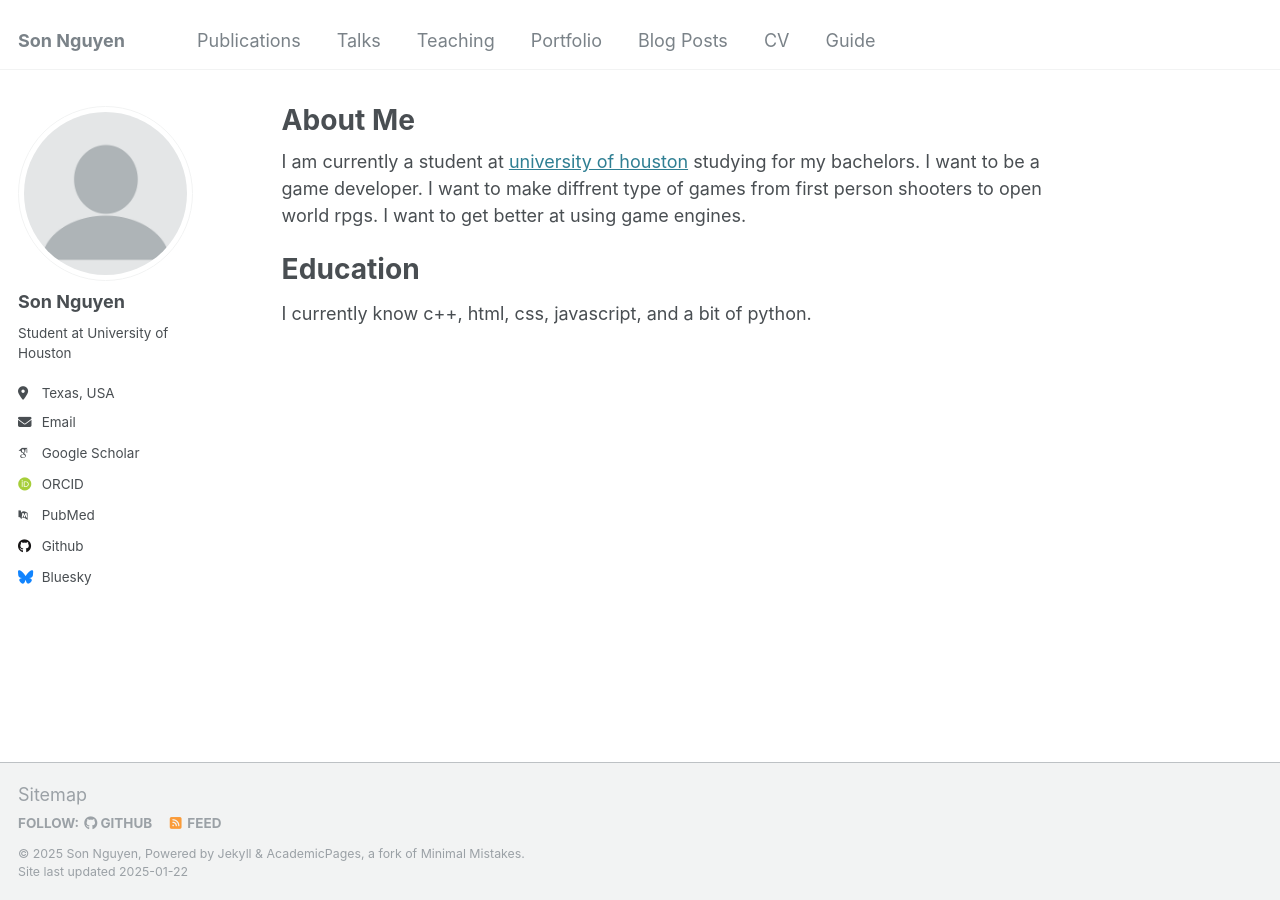
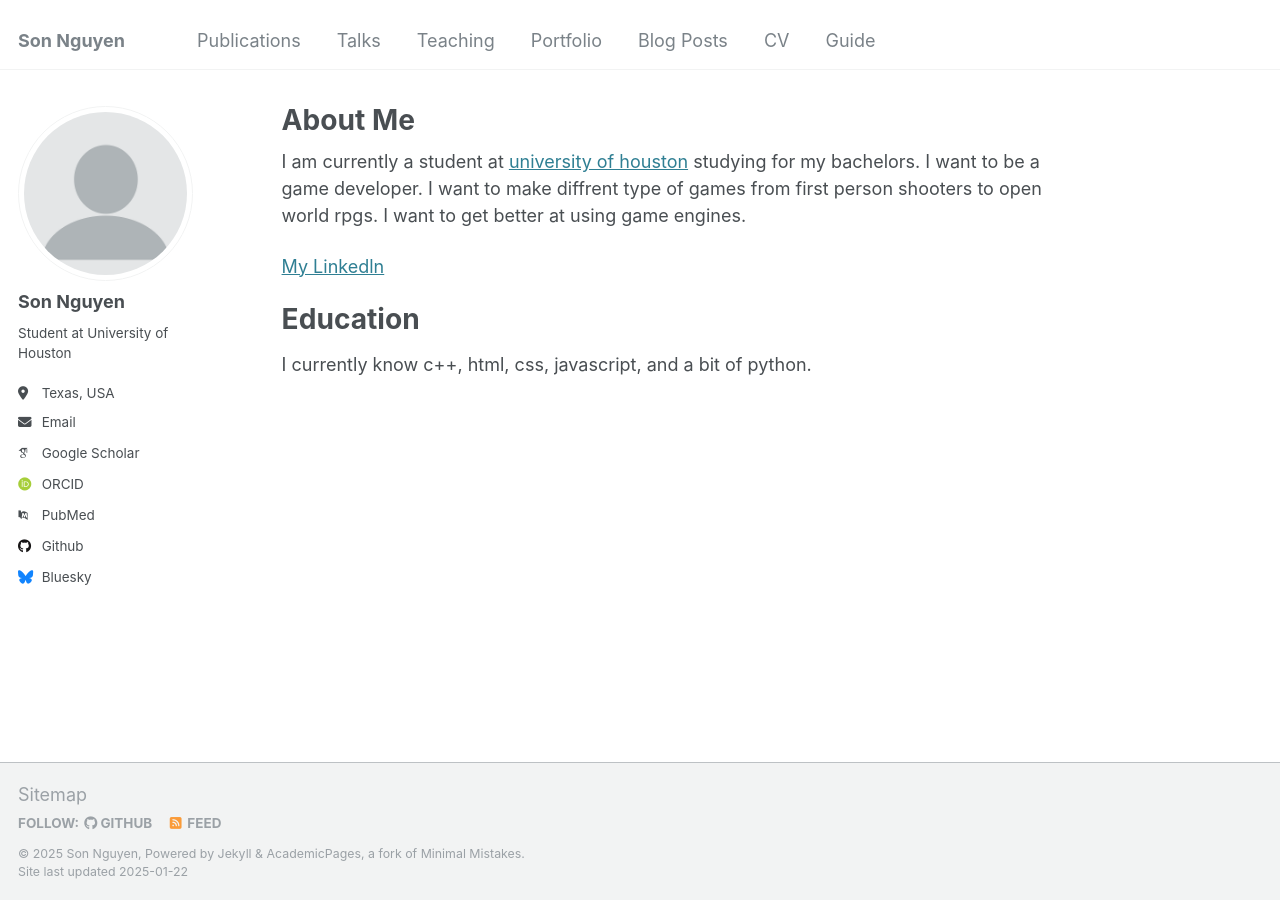
Before and after one commit to Fundog5474/Fundog5474.github.io, a Jekyll site: the page built from _pages/about.md, in a window 1280 px wide. Built offline with Jekyll 4.4.1, drawn with Linux system fonts in a browser that asks for light colours; some web fonts are replaced.

Commit message:
Update about.md

```diff
--- a/_pages/about.md
+++ b/_pages/about.md
@@ -10,6 +10,10 @@ redirect_from:
 
 I am currently a student at [university of houston](cs.uh.edu) studying for my bachelors. I want to be a game developer. I want to make diffrent type of games from first person shooters to open world rpgs. I want to get better at using game engines.
 
+[My Linkedln](https://www.linkedin.com/in/son-nguyen-410505348/)
+
+
+
 Education
 =========
 I currently know c++, html, css, javascript, and a bit of python.
```
